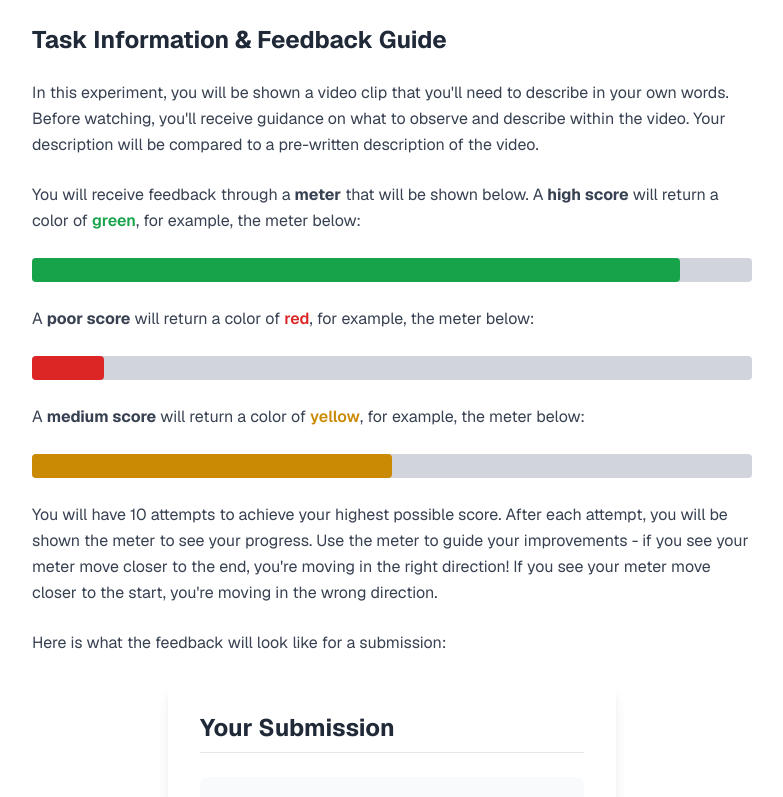
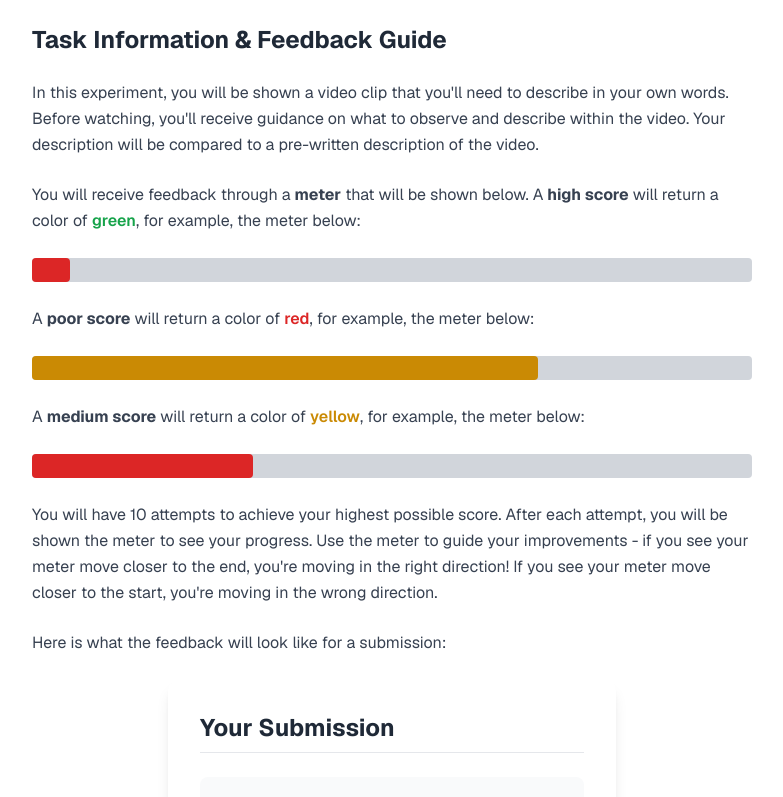
Before and after one commit to jakesosine/shaping_verbal_behavior_through_vector_embeddings, a Next.js app: page /info in a window 1280 px wide. Shown: the top 797 px of the page, without its empty margins (248-1031 px from the left). Built offline with nearby package versions, Linux system fonts and the light colour scheme.

Commit message:
added changes to transformation

```diff
--- a/src/app/(task)/task/bullet.tsx
+++ b/src/app/(task)/task/bullet.tsx
@@ -1,6 +1,22 @@
 export default function BulletChart({ value }: { value: number }) {
-    const cappedValue = Math.max(0, Math.min(1, value));
-
+    // logged of 1 - cosine similarity
+    console.log("cosine similarity", value);
+    const loggedValue = Math.log(value);
+    console.log("loggedValue", loggedValue);
+    const oneMinusLoggedValue = 1 - loggedValue;
+    console.log("oneMinusLoggedValue", oneMinusLoggedValue);
+    // absolute value of the output of logged of (1 - cosine similarity)
+    const loggedOneMinusValue = Math.log(oneMinusLoggedValue);
+    console.log("loggedOneMinusValue", loggedOneMinusValue);
+    const absoluteValue = Math.abs(loggedOneMinusValue);
+    console.log("absoluteValue", absoluteValue);
+    // divide by 2
+    const dividedValue = absoluteValue / 1.1;
+    console.log("dividedValue", dividedValue);
+    const minValue = 0.01;
+    const maxValue = 1.54;
+    const normalizedValue = (dividedValue - minValue) / (maxValue - minValue);
+    console.log("normalizedValue", normalizedValue);
     const getColor = (val: number) => {
         if (val <= 0.4) return "bg-red-600";
         if (val <= 0.8) return "bg-yellow-600";
@@ -10,8 +26,8 @@ export default function BulletChart({ value }: { value: number }) {
     return (
         <div className="relative w-full h-6 bg-gray-300 rounded">
             <div
-                className={`h-full rounded ${getColor(cappedValue)}`}
-                style={{ width: `${cappedValue * 100}%` }}
+                className={`h-full rounded ${getColor(normalizedValue)}`}
+                style={{ width: `${normalizedValue * 100}%` }}
             ></div>
             <div className="absolute inset-0 flex justify-center items-center text-blue-900 font-semibold">
             </div>
```
